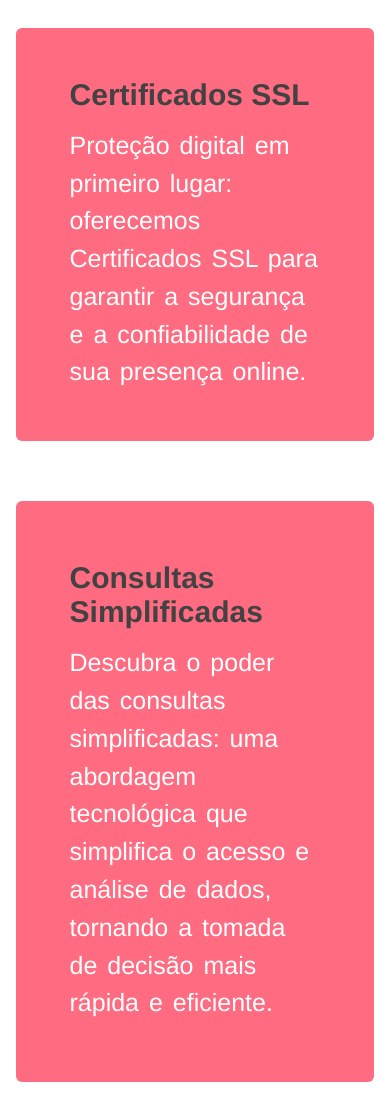
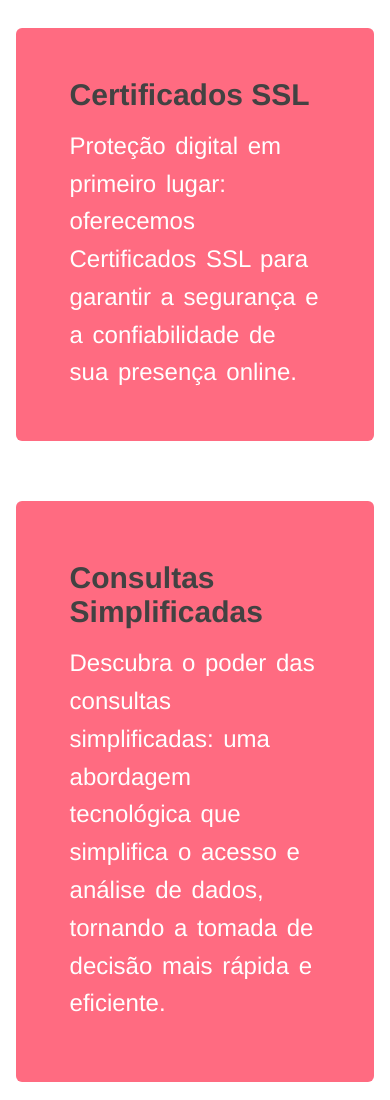
Before and after one commit to Fulustrecodosanzois/Projeto_responsivo1, a plain HTML site: page index.html in a window 390 px wide. Shown: the part 1960-3060 px from the top of the page. Drawn offline with Linux system fonts and the light colour scheme.

Commit message:
finalizado de novo, de novo e de novo

```diff
--- a/css/style.css
+++ b/css/style.css
@@ -910,17 +910,15 @@ footer {
   }
 
   .mural >  .bloco > #scopo {
-    font-size: 25px;
+    font-size: 24px;
     line-height: 1cm;
     width: 90%;
-
   }
 
   .mural >  .blocoo > #scopo {
-    font-size: 25px;
+    font-size: 24px;
     line-height: 1cm;
     width: 90%;
-
   }
 
   .mural > .blocoo , #bloco_dif {
```
